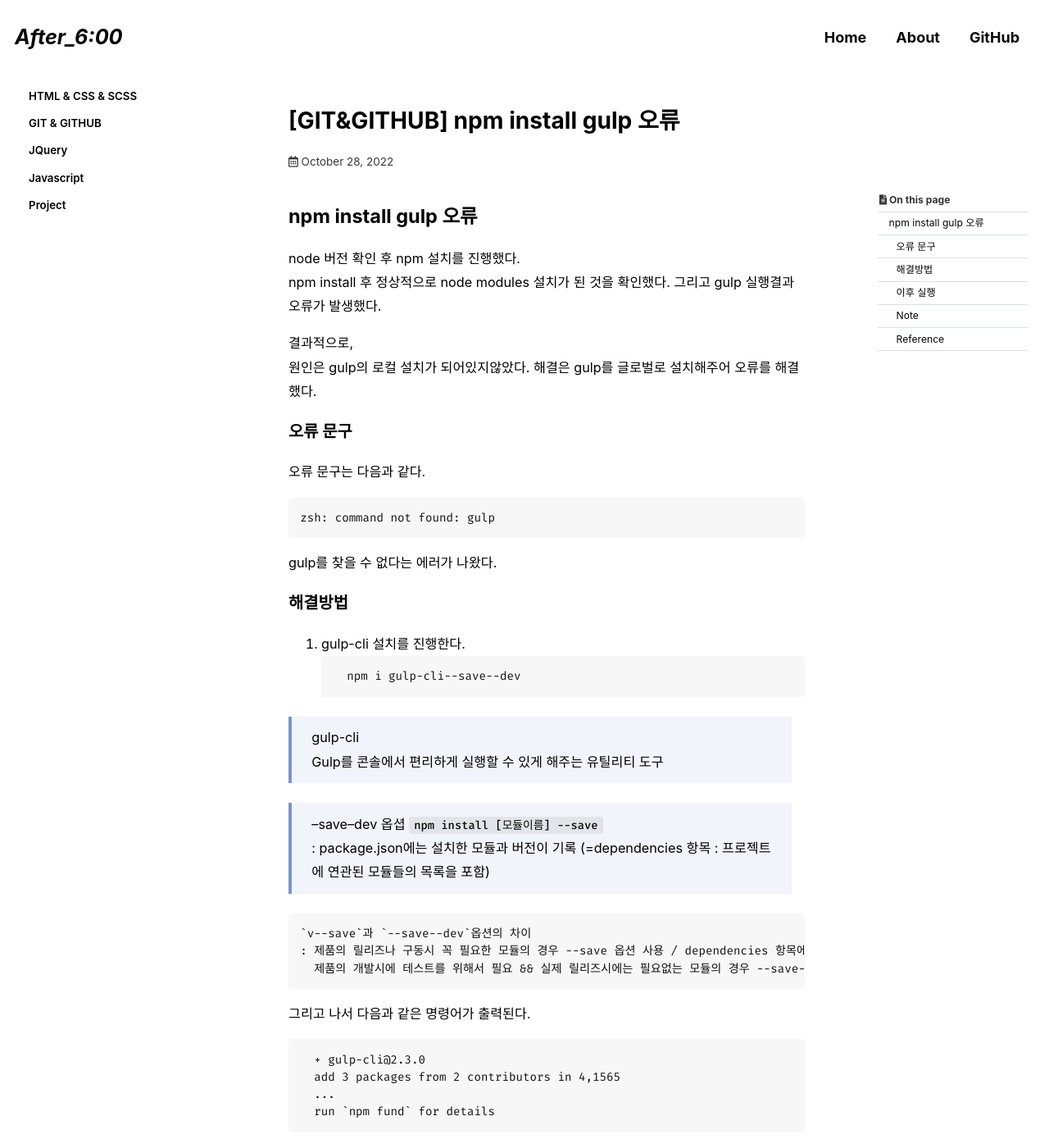
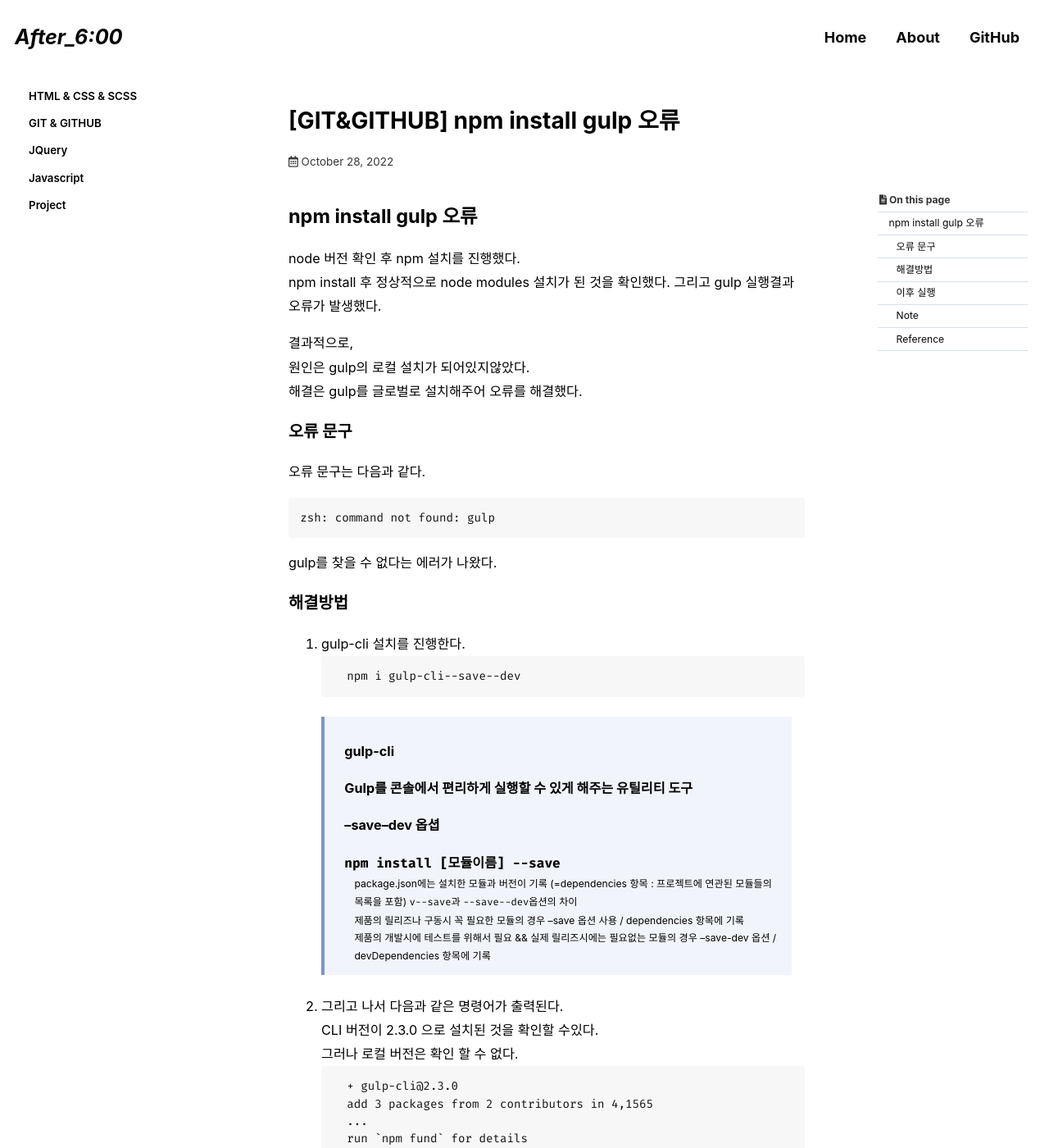
Before and after one commit to Chohyejin53/Chohyejin53.github.io, a Jekyll site: the page built from _posts/2022-10-28-categories-gulp_error_01.md, in a window 1280 px wide and 1400 px high. Shown: the whole window at 82% size. Built offline with Jekyll 4.4.1, drawn with Linux system fonts in a browser that asks for light colours; cached includes are drawn as plain includes; some web fonts are replaced; comment, search, counter and statistics services are not loaded; part of the change alters nothing that is shown; some of the changed text lies outside the part shown.

Commit message:
Update 2022-10-28-categories-gulp_error_01.md

````diff
--- a/_posts/2022-10-28-categories-gulp_error_01.md
+++ b/_posts/2022-10-28-categories-gulp_error_01.md
@@ -41,57 +41,55 @@ gulp를 찾을 수 없다는 에러가 나왔다.
   ```
   npm i gulp-cli--save--dev
   ```
-
-  > gulp-cli
+   > gulp-cli
     Gulp를 콘솔에서 편리하게 실행할 수 있게 해주는 유틸리티 도구
-
-  > --save--dev 옵셥
+   > --save--dev 옵셥
     `npm install [모듈이름] --save`
     : package.json에는 설치한 모듈과 버전이 기록 (=dependencies 항목 : 프로젝트에 연관된 모듈들의 목록을 포함)
-
     `v--save`과 `--save--dev`옵션의 차이
     : 제품의 릴리즈나 구동시 꼭 필요한 모듈의 경우 --save 옵션 사용 / dependencies 항목에 기록
       제품의 개발시에 테스트를 위해서 필요 && 실제 릴리즈시에는 필요없는 모듈의 경우 --save-dev 옵션 /  devDependencies 항목에 기록
 
-  그리고 나서 다음과 같은 명령어가 출력된다.
+2. 그리고 나서 다음과 같은 명령어가 출력된다.
+   CLI 버전이 2.3.0 으로 설치된 것을 확인할 수있다.
+   그러나 로컬 버전은 확인 할 수 없다.
   ```
   + gulp-cli@2.3.0
   add 3 packages from 2 contributors in 4,1565
   ...
   run `npm fund` for details
   ```
-  CLI 버전이 2.3.0 으로 설치된 것을 확인할 수있다.
-  그러나 로컬 버전은 확인 할 수 없다.
 
-2. gulp 버전을 확인해본다.
+
+3. gulp 버전을 확인해본다.
   ```
   gulp -v
   ```
 
-  gulp 명령어를 찾을 수 없다는 오류가 다시 뜬다.
+4. gulp 명령어를 찾을 수 없다는 오류가 다시 뜬다.
   ```
   zsh command not found: gulp
   ```
 
 
-3. 이번에는 gulp를 글로벌로 전역설치를 진행한다.
+5. 이번에는 gulp를 글로벌로 전역설치를 진행한다.
   ```
   npm install gulp -g
   ```
 
-4. 다시 걸프 버전을 확인한다.
+6. 다시 걸프 버전을 확인한다.
   ```
   gulp -v
   ```
 
-  그리고 걸프 버전이 로컬에서 제대로 설치되었는지 확인한다.
+7. 그리고 걸프 버전이 로컬에서 제대로 설치되었는지 확인한다.
+   CLI 와 Local 각각 버전정보가 출력된다.
   ```
   CLI version: 2.3.0
   Local version: 4.0.2
   ```
-  CLI 와 Local 각각 버전정보가 출력된다.
 
-5. 끝
+8. 끝
 
 
 ### 이후 실행
````
